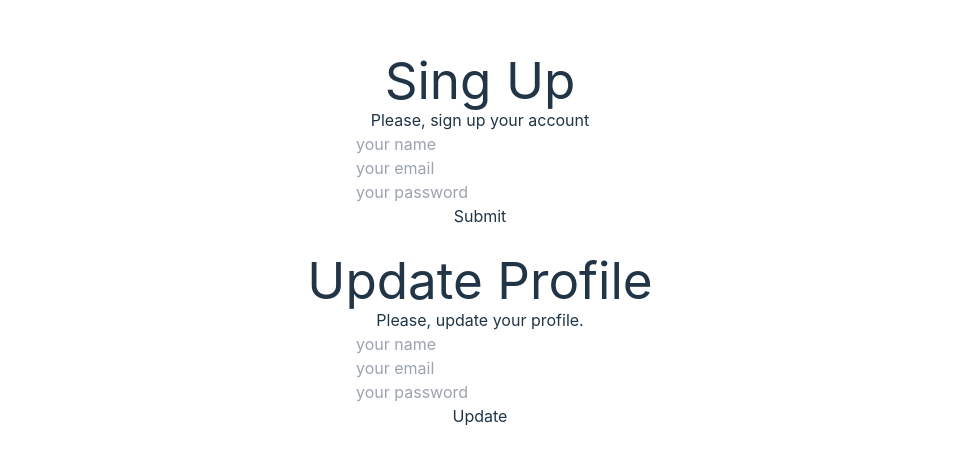
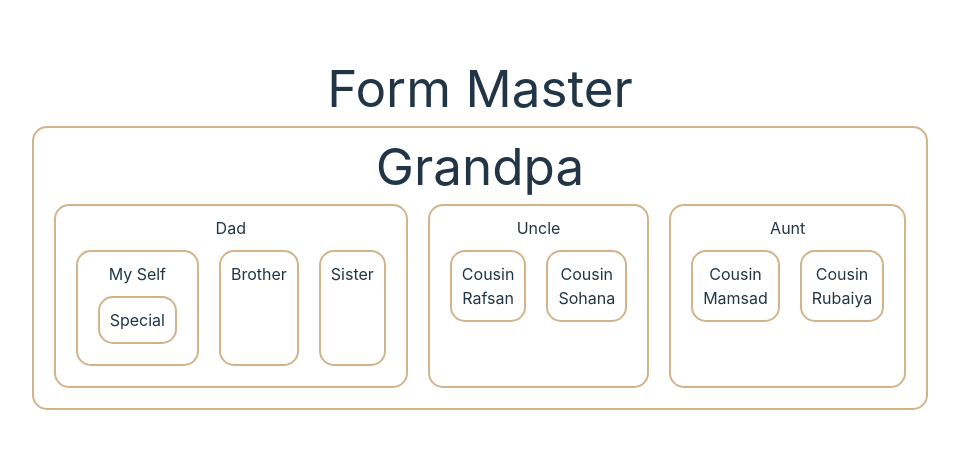
Before and after one commit to sakibMERN/form-master, a React (Vite) app: page / in a window 1280 px wide. Shown: the part 160-624 px from the top of the page, without its empty margins (160-1119 px from the left). Built offline with nearby package versions, Linux system fonts and the light colour scheme.

Commit message:
make children component

```diff
--- a/src/App.jsx
+++ b/src/App.jsx
@@ -1,4 +1,5 @@
 import "./App.css";
+import Grandpa from "./components/Grandpa/Grandpa";
 // import HookForm from './components/HookForm/HookForm'
 // import ObjectHookFrom from './components/ObjectHookFrom.jsx/ObjectHookFrom'
 // import RefForm from './components/RefForm/RefForm'
@@ -16,17 +17,19 @@
   }
   return (
     <>
+    <h1>Form Master</h1>
+    <Grandpa></Grandpa>
       {/* <SimpleForm></SimpleForm> */}
       {/* <StatefulForm></StatefulForm> */}
       {/* <RefForm></RefForm> */}
       {/* <HookForm></HookForm> */}
       {/* <ObjectHookFrom></ObjectHookFrom> */}
-      <ReuseableForm
+      {/* <ReuseableForm
         formTitle={"Sign Up"}
         submitBtnText={"Submit"}
         handleSubmit={handleSingUpSubmit}
       >
-        {/* Give props as children */}
+
         <div>
           <h1>Sing Up</h1>
           <p>Please, sign up your account</p>
@@ -38,13 +41,13 @@
         submitBtnText="Update"
         handleSubmit={handleUpdateProfile}
       >
-        {/* Give props as children */}
+
         <div>
           <h1>Update Profile</h1>
           <p>Please, update your profile.</p>
         </div>
 
-      </ReuseableForm>
+      </ReuseableForm> */}
     </>
   );
 }
--- /dev/null
+++ b/src/components/Aunt/Aunt.jsx
@@ -0,0 +1,16 @@
+import Cousin from "../Cousin/Cousin";
+
+
+const Aunt = () => {
+    return (
+        <div>
+            <h2>Aunt</h2>
+            <section className="flex">
+                <Cousin name={"Mamsad"}></Cousin>
+                <Cousin name={"Rubaiya"}></Cousin>
+            </section>
+        </div>
+    );
+};
+
+export default Aunt;
--- /dev/null
+++ b/src/components/Brother/Brother.jsx
@@ -0,0 +1,11 @@
+
+
+const Brother = () => {
+    return (
+        <div>
+            <h2>Brother</h2>
+        </div>
+    );
+};
+
+export default Brother;
--- /dev/null
+++ b/src/components/Cousin/Cousin.jsx
@@ -0,0 +1,17 @@
+import PropTypes from 'prop-types';
+
+
+const Cousin = ({name}) => {
+    return (
+        <div>
+           <h2>Cousin</h2>
+           <p>{name}</p>
+        </div>
+    );
+};
+
+Cousin.propTypes = {
+    name: PropTypes.string
+}
+
+export default Cousin;
--- /dev/null
+++ b/src/components/Dad/Dad.jsx
@@ -0,0 +1,19 @@
+import Brother from "../Brother/Brother";
+import MySelf from "../MySelf/MySelf";
+import Sister from "../Sister/Sister";
+
+
+const Dad = () => {
+    return (
+        <div>
+            <h2>Dad</h2>
+            <section className="flex">
+                <MySelf></MySelf>
+                <Brother></Brother>
+                <Sister></Sister>
+            </section>
+        </div>
+    );
+};
+
+export default Dad;
--- /dev/null
+++ b/src/components/Grandpa/Grandpa.css
@@ -0,0 +1,10 @@
+.grandpa div, .grandpa {
+    border: 2px solid tan;
+    margin: 10px;
+    padding: 10px;
+    border-radius: 15px;
+}
+
+.flex{
+    display: flex;
+}
--- /dev/null
+++ b/src/components/Grandpa/Grandpa.jsx
@@ -0,0 +1,19 @@
+import Aunt from "../Aunt/Aunt";
+import Dad from "../Dad/Dad";
+import Uncle from "../Uncle/Uncle";
+import "./Grandpa.css";
+
+const Grandpa = () => {
+  return (
+    <div className="grandpa">
+        <h1>Grandpa</h1>
+      <section className=" flex">
+        <Dad></Dad>
+        <Uncle></Uncle>
+        <Aunt></Aunt>
+      </section>
+    </div>
+  );
+};
+
+export default Grandpa;
--- /dev/null
+++ b/src/components/MySelf/MySelf.jsx
@@ -0,0 +1,15 @@
+import Special from "../Special/Special";
+
+
+const MySelf = () => {
+    return (
+        <div>
+            <h2>My Self</h2>
+            <section className="flex">
+                <Special></Special>
+            </section>
+        </div>
+    );
+};
+
+export default MySelf;
--- /dev/null
+++ b/src/components/Sister/Sister.jsx
@@ -0,0 +1,11 @@
+
+
+const Sister = () => {
+    return (
+        <div>
+            <h2>Sister</h2>
+        </div>
+    );
+};
+
+export default Sister;
--- /dev/null
+++ b/src/components/Special/Special.jsx
@@ -0,0 +1,11 @@
+
+
+const Special = () => {
+    return (
+        <div>
+            <h2>Special</h2>
+        </div>
+    );
+};
+
+export default Special;
--- /dev/null
+++ b/src/components/Uncle/Uncle.jsx
@@ -0,0 +1,16 @@
+import Cousin from "../Cousin/Cousin";
+
+
+const Uncle = () => {
+    return (
+        <div>
+            <h2>Uncle</h2>
+            <section className="flex">
+                <Cousin name={'Rafsan'}></Cousin>
+                <Cousin name={'Sohana'}></Cousin>
+            </section>
+        </div>
+    );
+};
+
+export default Uncle;
```
